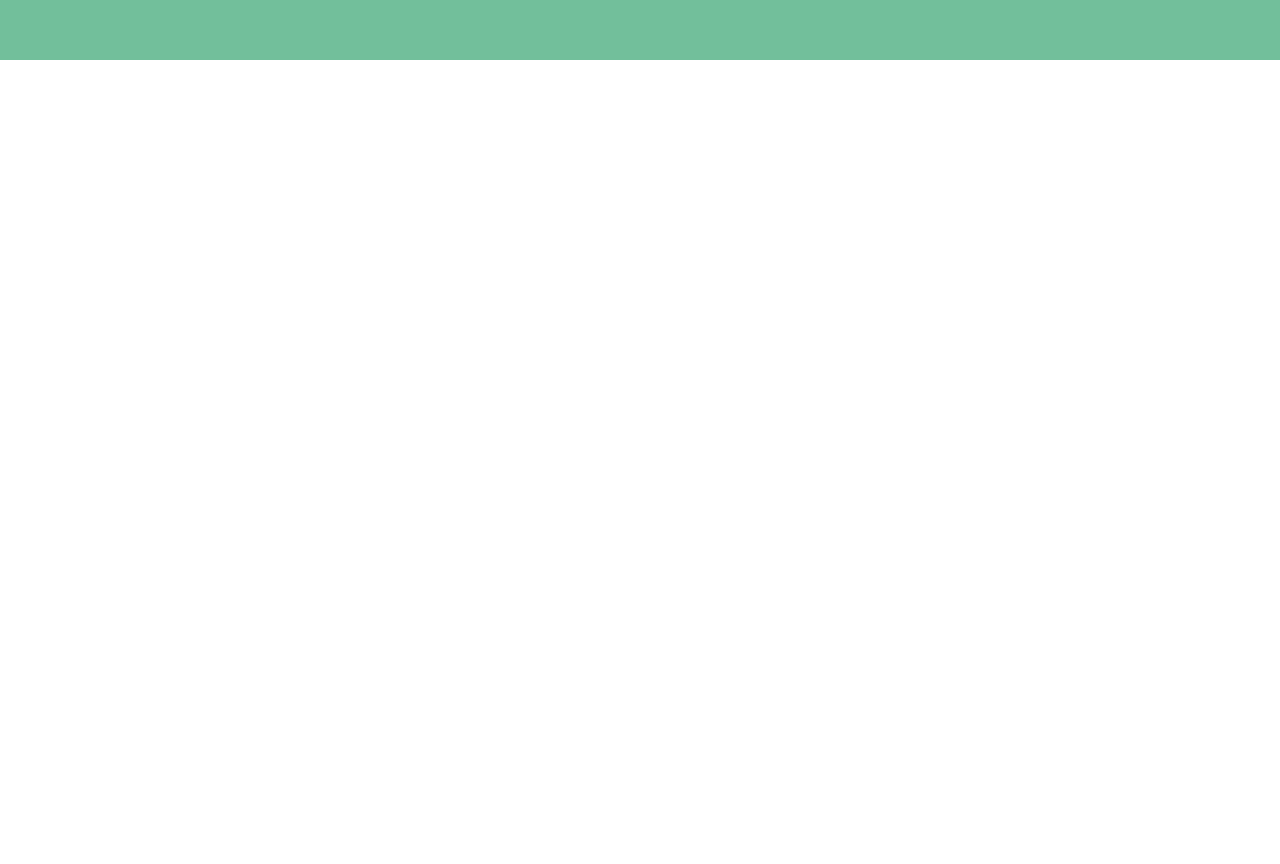
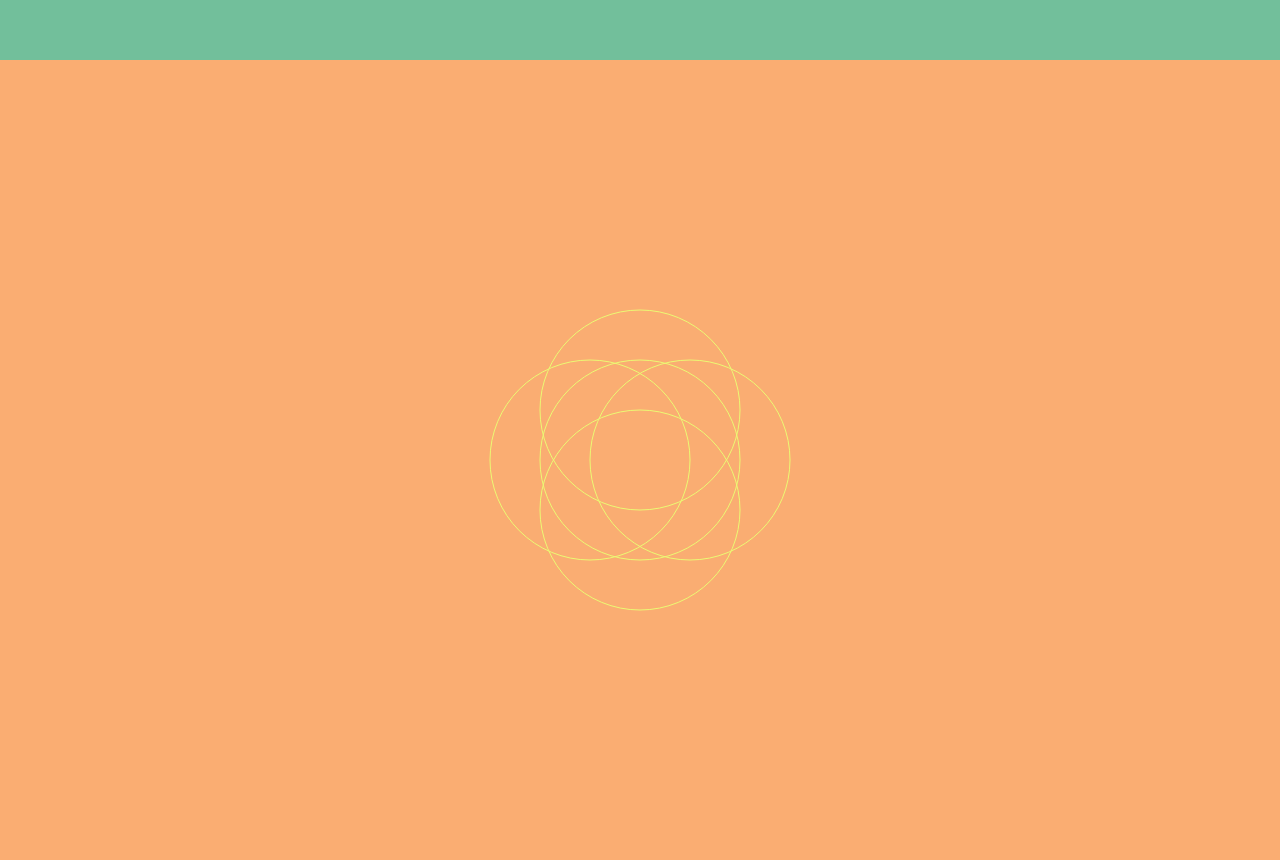
Before and after one commit to hepeguo/hepeguo.github.com, a website: page index.html in a window 1280 px wide. Shown: the part 740-1604 px from the top of the page. Before the commit the page ends 800 px from the top, so only its background shows below. Drawn offline with Linux system fonts and the light colour scheme.

Commit message:
add second section

```diff
--- a/css/index.css
+++ b/css/index.css
@@ -13,7 +13,7 @@ rgb(236, 250, 114)*/
     margin: 0;
     padding: 0;
 }
-body, html, table, section {
+body, html, table, section, canvas {
     height: 100%;
     width: 100%;
 }
--- a/index.html
+++ b/index.html
@@ -20,13 +20,9 @@
                 </tr>
             </table>
         </section>
-       <!--  <section>
-            <table>
-                <tr>
-                    <td>Hello World</td>
-                </tr>
-            </table>
-        </section> -->
+        <section class="second">
+            <canvas id="canvas"></canvas>
+        </section>
     </body>
-    <!-- // <script type="text/javascript" src="js/index.js"></script> -->
+    <script type="text/javascript" src="js/index.js"></script>
 </html>
--- a/js/index.js
+++ b/js/index.js
@@ -1,145 +1,39 @@
-/*
-var guo = function() {
-    var md = false,
-        mm = false,
-        mu = true;
-    var ms, mx;
-    var pages = document.getElementsByClassName("R_item");
-    var footers = document.getElementsByClassName("guo_footer_item");
-    var mLength = pages.length;
-    for (var i = 0; i < mLength; i++) {
-        pages[i].state = i;
-        pages[i].i = i;
-        if (i > 4) {
-            pages[i].state = -1;
-            pages[i].style.display = "none";
-        } else {
-            stateCtrl(pages[i].state, i);
-        }
-        pages[i].onmousedown = function(event) {
-            event.preventDefault();
-            if (mu && this.state == 2) {
-                ms = event.pageX;
-                _start(this);
-            }
-        }
-        pages[i].onmousemove = function() {
-            event.preventDefault()
-            if (md) {
-                mx = event.pageX;
-                _move(this);
-            }
-        }
-        pages[i].onmouseup = function() {
-            event.preventDefault();
-            if (mm) {
-                _end(this, mx - ms);
-                autoRun(this, mx - ms);
-            }
-            md = false;
-            mu = true;
-            mm = false;
-        }
-    }
+(function() {
+    var canvas = document.getElementById("canvas"),
+        ctx = canvas.getContext("2d");
 
-    function _start(self) {
-        md = true;
-        if (timer) {
-            clearInterval(timer);
-        }
-        self.mLeft = self.offsetLeft;
-        self.style.webkitTransition = "";
-        mu = false;
-    }
+    window.onresize = function() {
+        setCanvas(window.innerHeight, window.innerWidth);
+        draw(window.innerHeight, window.innerWidth);
+    };
 
-    function _move(self) {
-        if (mx !== ms) {
-            mm = true;
-        }
-        self.style.left = self.mLeft + mx - ms + "px";
-        if (mx > ms) {
-            pages[((self.i - 1) % mLength + mLength) % mLength].style.left = self.mLeft + (mx - ms) / 10 + "px";
-        } else if (mx < ms) {
-            pages[(self.i + 1) % mLength].style.left = self.mLeft + (mx - ms) / 10 + "px";
-        }
+    var setCanvas = function(height, width) {
+        canvas.height = height;
+        canvas.width = width;
+    };
 
-    }
+    var draw = function(height, width) {
+        ctx.fillStyle = "rgb(250, 173, 114)";
+        ctx.strokeStyle = "rgb(236, 250, 114)";
+        ctx.fillRect(0, 0, width, height);
 
-    function _end(self, obj) {
-        if (obj < 0) {
-            for (var i = 0; i < mLength; i++) {
-                if (pages[i].state !== -1) {
-                    pages[i].state--;
-                }
-                footers[i].style.border = "1px solid black";
-            }
-            pages[((self.i - 2) % mLength + mLength) % mLength].state = -1;
-            pages[(self.i + 3) % mLength].state = 4;
-            footers[(self.i + 1) % mLength].style.border = "1px solid red";
-        }
-        if (obj > 0) {
-            for (var i = 0; i < mLength; i++) {
-                if (pages[i].state !== -1) {
-                    pages[i].state++;
-                }
-                footers[i].style.border = "1px solid black";
-            }
-            pages[(self.i + 2) % mLength].state = -1;
-            pages[((self.i - 3) % mLength + mLength) % mLength].state = 0;
-            footers[((self.i - 1) % mLength + mLength) % mLength].style.border = "1px solid red";
-        }
-        for (var i = 0; i < mLength; i++) {
-            if (pages[i].state == -1) {
-                pages[i].style.display = "none";
-            } else {
-                pages[i].style.display = "block";
-            }
-            pages[i].style.left = self.mLeft + "px";
-            stateCtrl(pages[i].state, i);
-        }
-    }
+        ctx.beginPath();
+        ctx.arc(width/2 + 50, height/2, 100, 0, 2*Math.PI, true);
+        ctx.stroke();
+        ctx.beginPath();
+        ctx.arc(width/2, height/2 + 50, 100, 0, 2*Math.PI, true);
+        ctx.stroke();
+        ctx.beginPath();
+        ctx.arc(width/2 - 50, height/2, 100, 0, 2*Math.PI, true);
+        ctx.stroke();
+        ctx.beginPath();
+        ctx.arc(width/2, height/2 - 50, 100, 0, 2*Math.PI, true);
+        ctx.stroke();
+        ctx.beginPath();
+        ctx.arc(width/2, height/2, 100, 0, 2*Math.PI, true);
+        ctx.stroke();
+    };
 
-    function autoRun(self, obj2) {
-        if (obj2 > 0) {
-            var num = self.i - 1;
-            timer = setInterval(function() {
-                _end(pages[((num--) % mLength + mLength) % mLength], 1);
-            }, 3000);
-        } else if (obj2 < 0) {
-            var num = self.i + 1;
-            timer = setInterval(function() {
-                _end(pages[(num++) % mLength], -1);
-            }, 3000);
-        }
-    }
-
-    autoRun(pages[1], -1);
-    //autoRun(pages[3], 1);
-
-    function stateCtrl(obj1, obj2) {
-        switch (obj1) {
-            case 0:
-                pages[obj2].style.webkitTransform = "perspective(600px) rotateY(50deg) translateZ(-600px)";
-                pages[obj2].style.webkitTransition = "all 0.5s ease-out";
-                break;
-            case 1:
-                pages[obj2].style.webkitTransform = "perspective(600px) rotateY(45deg) translateZ(-400px)";
-                pages[obj2].style.webkitTransition = "all 0.5s ease-out";
-                break;
-            case 2:
-                pages[obj2].style.webkitTransform = "perspective(600px) rotateY(0deg) translateZ(0)";
-                pages[obj2].style.webkitTransition = "all 0.5s ease-out";
-                break;
-            case 3:
-                pages[obj2].style.webkitTransform = "perspective(600px) rotateY(-45deg) translateZ(-400px)";
-                pages[obj2].style.webkitTransition = "all 0.5s ease-out";
-                break;
-            case 4:
-                pages[obj2].style.webkitTransform = "perspective(600px) rotateY(-50deg) translateZ(-600px)";
-                pages[obj2].style.webkitTransition = "all 0.5s ease-out";
-                break;
-        }
-    }
-
-}();
-*/
+    setCanvas(window.innerHeight, window.innerWidth);
+    draw(window.innerHeight, window.innerWidth);
+})();
```
